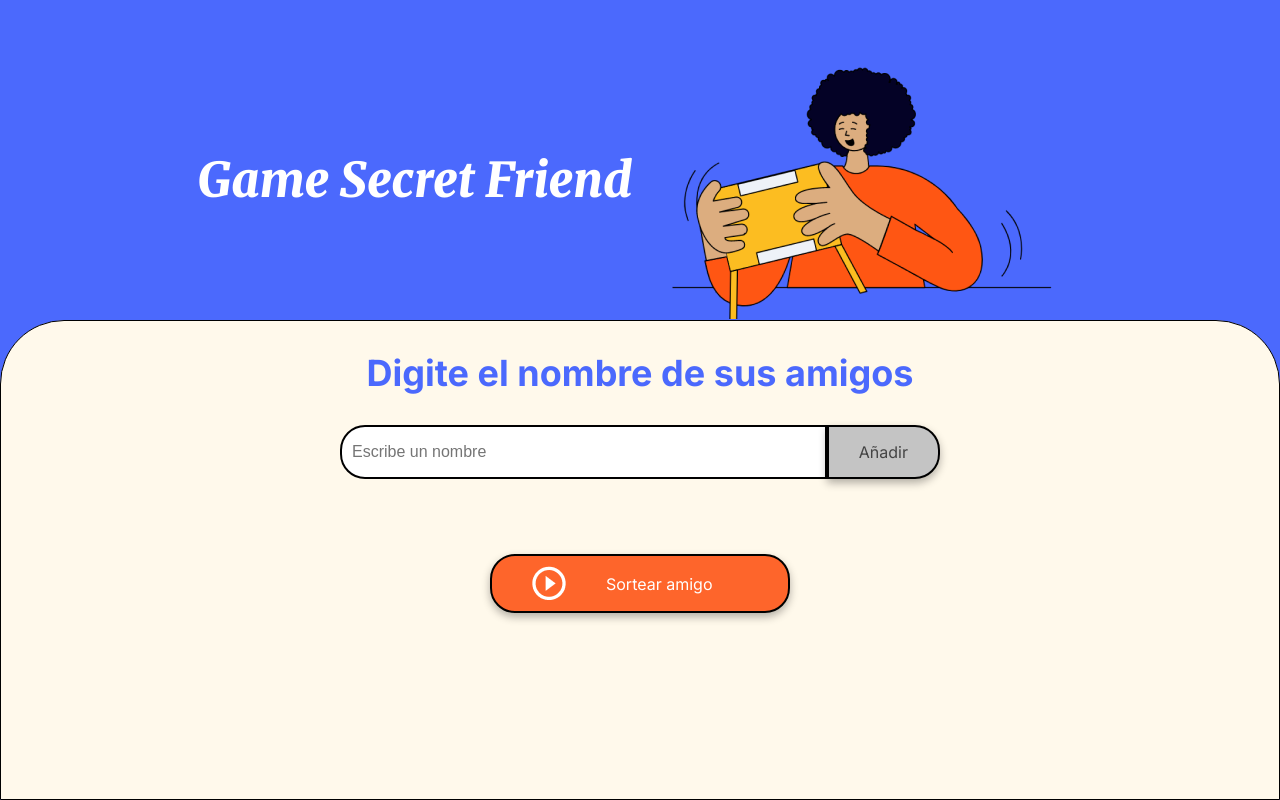
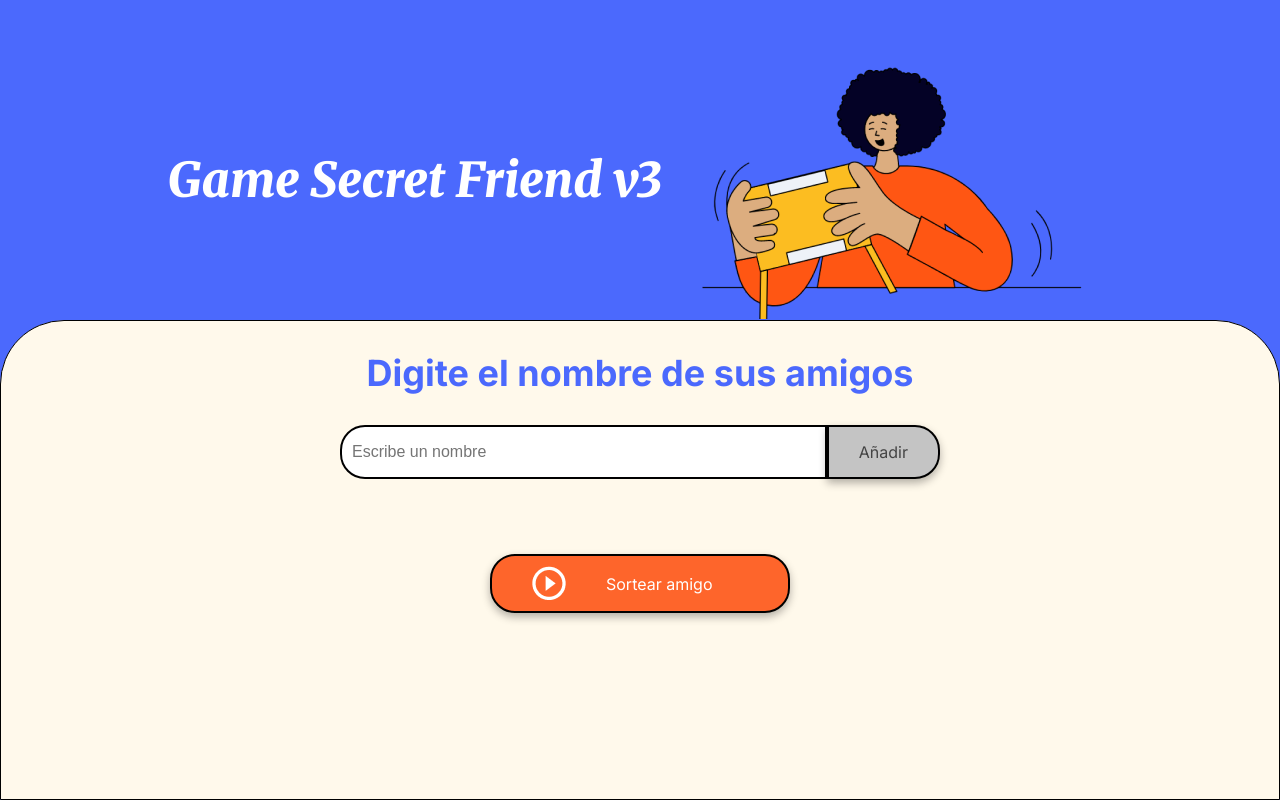
Before and after one commit to Jefesneipago/SecretFriendChallenge, a plain HTML site: page index.html in a window 1280 px wide. Drawn offline with Linux system fonts and the light colour scheme.

Commit message:
informa la version en el titulo del HTML

```diff
--- a/index.html
+++ b/index.html
@@ -13,7 +13,7 @@
 <body>
     <main class="main-content">
         <header class="header-banner">
-            <h1 class="main-title">Game Secret Friend</h1>
+            <h1 class="main-title">Game Secret Friend v3</h1>
             <img src="assets/amigo-secreto.png" alt="Imagen representativa de amigo secreto">
         </header>
 
```
